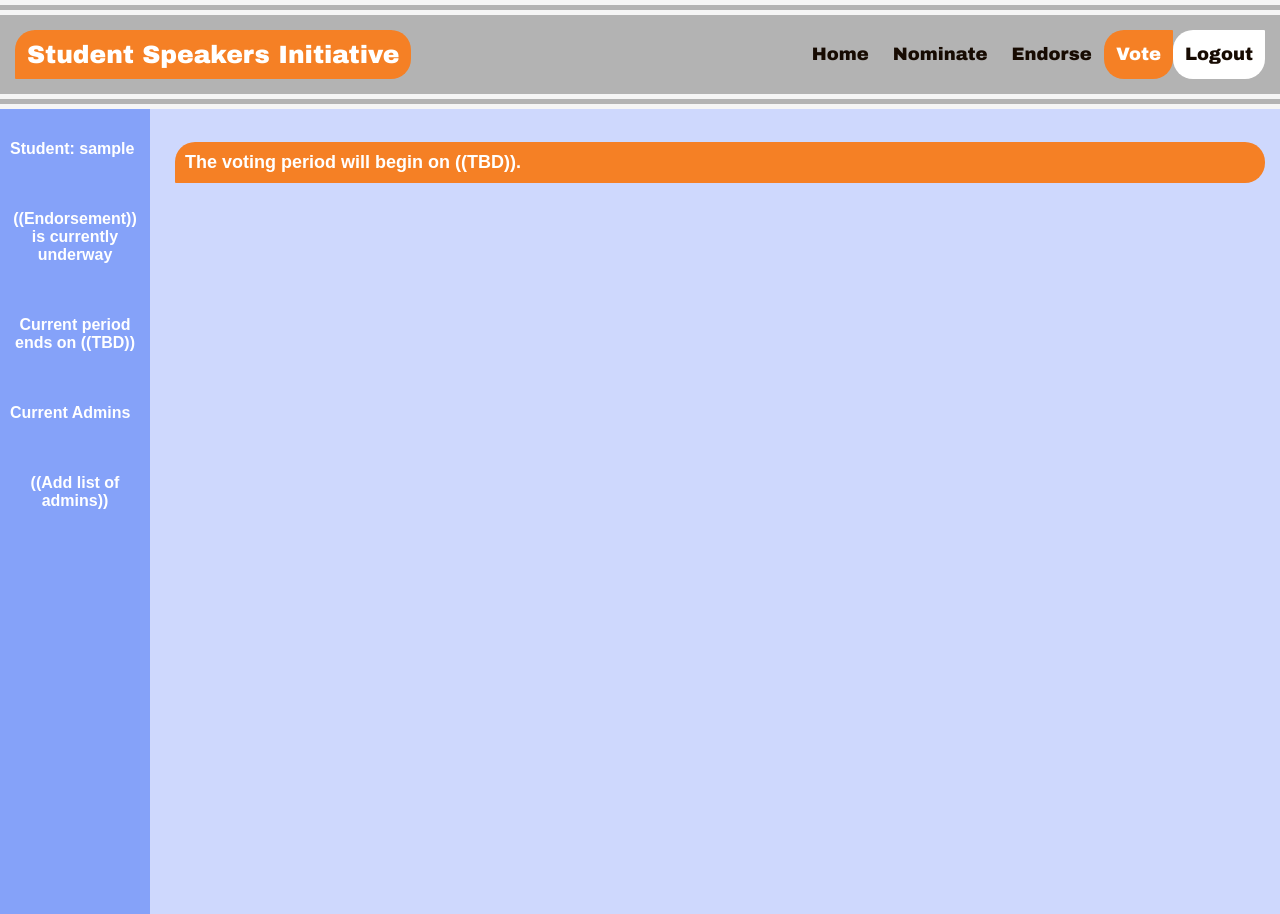
After one commit to cvrattos1/StudentSpeakerInitiative, a Flask app: template templates/snoVote.html in a window 1280 px wide. The commit adds this page. Run offline with Flask 2, Linux system fonts and the light colour scheme; the template is opened without the code that fills it: most values are stand-ins (such as "Sample title", 1, 10 or a date in 2020); parts of the project's set-up code (start-up, migrations or seed data) failed here and were passed over.

Commit message:
basic Voting implementation
Started to implement voting logic, created new related templates, and fixed endorsement bug to stop from endorsing beyond alloted endorsement

```diff
--- a/app.py
+++ b/app.py
@@ -19,22 +19,34 @@ class canidateprofile:
     self.endorsement = endorsement
     self.totalcount = totalcount
 
-def filllist(username, database):
+def filllist(username, database, request):
 
-    speakers = database.getSpeakers()
-    endorsementlist = []
+    finallist = []
 
-    for speaker in speakers:
-        speakerid = speaker
-        name = database.getSpeakerFirstName(speaker) + " " + database.getSpeakerLastName(speaker)
-        print(name)
-        description = database.getSpeakerDescription(speaker)
-        endorsement = database.hasEndorsed(username,speaker)
-        totalcount = database.getSpeakerEndorsements(speaker)
-        tempcanidate = canidateprofile(speakerid, name, description, endorsement, totalcount)
-        endorsementlist.append(tempcanidate)
+    if request is "endorsement":
+        speakers = database.getSpeakers()
+        for speaker in speakers:
+            speakerid = speaker
+            name = database.getSpeakerFirstName(speaker) + " " + database.getSpeakerLastName(speaker)
+            description = database.getSpeakerDescription(speaker)
+            endorsement = database.hasEndorsed(username,speaker)
+            totalcount = database.getSpeakerEndorsements(speaker)
+            tempcanidate = canidateprofile(speakerid, name, description, endorsement, totalcount)
+            finallist.append(tempcanidate)
 
-    return endorsementlist
+    else:
+        speakers = database.getEndorsed(2)
+        print(speakers)
+        for speaker in speakers:
+            speakerid = speaker
+            name = database.getSpeakerFirstName(speaker) + " " + database.getSpeakerLastName(speaker)
+            description = database.getSpeakerDescription(speaker)
+            totalcount = database.getSpeakerVotes(speaker)
+            tempcanidate = canidateprofile(speakerid, name, description, None, totalcount)
+            finallist.append(tempcanidate)
+
+    return finallist
+
 
 # @app.route('/', methods=['GET'])
 # @app.route('/index', methods=['GET'])
@@ -94,7 +106,7 @@ def nominate_flask():
     if not database.hasNominated(username):
         database.nominate(username, fname, lname, descrip)
 
-    endorsementlist = filllist(username, database)
+    endorsementlist = filllist(username, database, "endorsement")
     remaining=database.remainingEndorsements(username)
     html = render_template('sEndorse.html',
 						   username=username,
@@ -111,12 +123,13 @@ def endorse_flask():
     status = request.args.get('status')
 
     if status == "Endorse":
-        database.endorse(username, speakerid, 1)
+        if (database.remainingEndorsements(username)) > 0 :
+            database.endorse(username, speakerid, 1)
     elif status == "Unendorse":
         database.unendorse(username, speakerid, 1)
 
-    endorsementlist = filllist(username, database)
-    remaining=database.remainingEndorsements(username)
+    endorsementlist = filllist(username, database, "endorsement")
+    remaining = database.remainingEndorsements(username)
 
     html = render_template('sEndorse.html',
 						   username=username,
@@ -130,7 +143,7 @@ def endorse_flask():
 def sEndorse():
     username = CASClient().authenticate()
     database = Database()
-    endorsementlist = filllist(username, database)
+    endorsementlist = filllist(username, database, "endorsement")
     remaining = database.remainingEndorsements(username)
     html = render_template('sEndorse.html',
                                username = username,
@@ -144,11 +157,23 @@ def sEndorse():
 @app.route('/sVote', methods=['GET'])
 def sVote():
     username = CASClient().authenticate()
-
     database = Database()
-    html = render_template('sVote.html',
-                            username=username)
-    response = make_response(html)
+    votingperiod = "True"
+    if votingperiod:
+        if database.hasVoted(username):
+            html = render_template('salreadyVote.html',
+                                username=username)
+            response = make_response(html)
+        else:
+            votinglist = filllist(username,database, "voting")
+            html = render_template('sVote.html',
+                                   username=username,
+                                   votinglist = votinglist)
+            response = make_response(html)
+    else:
+        html = render_template('snoVote.html',
+                                username=username)
+        response = make_response(html)
 
     return response
 
--- a/database.py
+++ b/database.py
@@ -137,10 +137,11 @@ class Database:
     def getEndorsed(self, threshold):
         query = 'SELECT speakid FROM endorsements WHERE count >= ' + str(threshold)
         endorsed = Database.connectDB(self, query)
-
+        print(endorsed)
         endorsed_list = []
         for i in range(len(endorsed)):
-            endorsed_list.append(endorsed[i][0])
+            if endorsed[i][0] not in endorsed_list:
+                endorsed_list.append(endorsed[i][0])
 
         return endorsed_list
 
--- /dev/null
+++ b/templates/snoVote.html
@@ -0,0 +1,39 @@
+<!DOCTYPE html>
+<html lang="en">
+	<head>
+		<meta charset="UTF-8">
+		<meta name="viewport" content="width=device-width, initial-scale=1.0">
+        <meta http-equiv="X-UA-Compatible" content="ie-edge">
+        <script src="./static/script.js" defer></script>
+        <link href="./static/styles.css" rel="stylesheet">
+        <title>Student Speakers Initiative</title>
+        <style>
+        {% include 'sideformat.html' %}
+        {% include 'mainformat.html'%}
+        {% include 'navformat.html' %}
+        </style>
+	</head>
+    <body>
+        <div class="header">
+          <a href="index" class="logo">Student Speakers Initiative</a>
+          <div class="header-right">
+            <a href="sHome">Home</a>
+            <a href="sNom">Nominate</a>
+            <a href="sEndorse">Endorse</a>
+            <a class="active" href="sVote">Vote</a>
+            <a href='logout' class="logout">Logout</a>
+          </div>
+        </div>
+            <div id="sidebar">
+            <p>Student: {{username}}</p>
+            <p>((Endorsement)) is currently underway</p>
+            <p>Current period ends on ((TBD))</p>
+            <p>Current Admins</p>
+            <p>((Add list of admins))</p>
+        </div>
+        <div class="main">
+            <p>The voting period will begin on ((TBD)).</p>
+        </div>
+        {% include 'sidescript.html' %}
+    </body>
+</html>
```
Also changed, not shown: templates/sVote.html (+14 -3 lines), templates/salreadyVote.html (added, +39 -0 lines).
